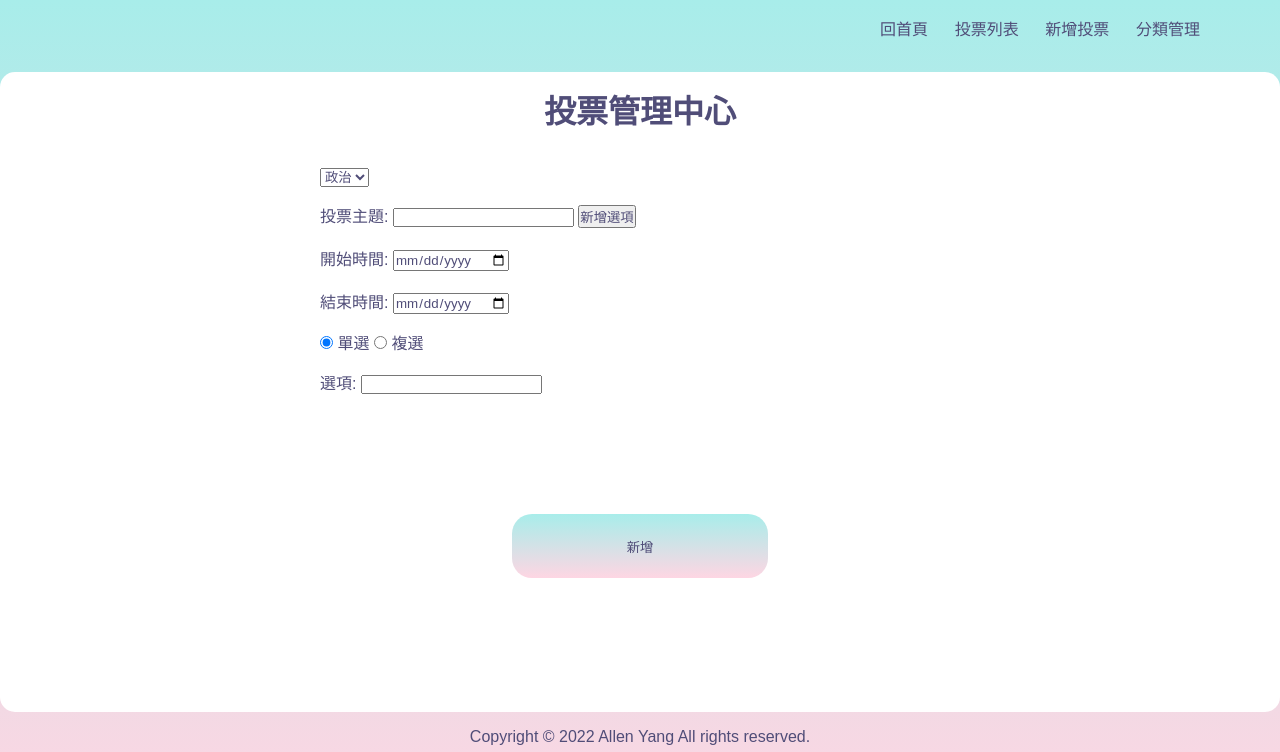
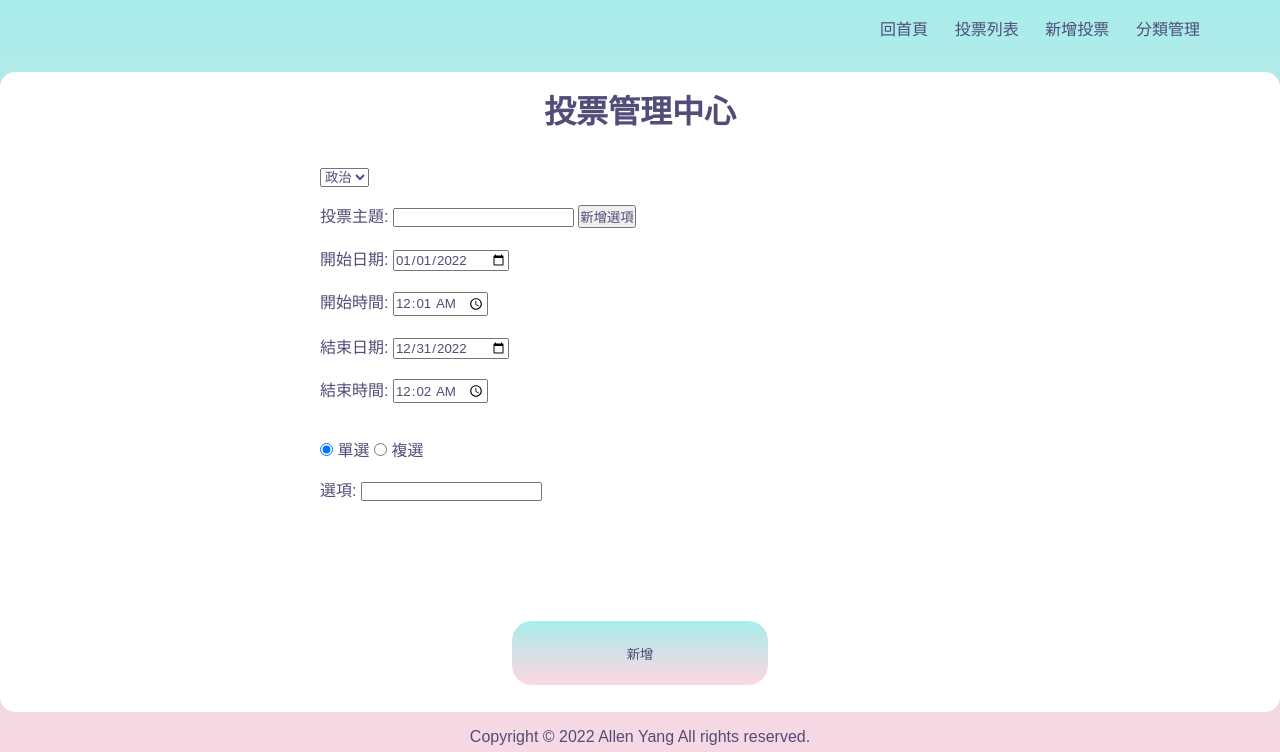
Before and after one commit to AllenYangNCTU/Electroral_System, a PHP site: page /back.php?do=add_vote in a window 1280 px wide. Shown: the top 752 px of the page. Run offline with PHP 8.4, Linux system fonts and the light colour scheme; data comes from the database, SQL or seed files in the repository.

Commit message:
增加時間ＨＭＳ欄位，投票期間顯示時間到秒，倒數欄位也顯示到秒

```diff
--- a/api/add_vote.php
+++ b/api/add_vote.php
@@ -10,6 +10,8 @@ $add_subject = [ //建立資料庫內容
   'multiple' => $_POST['multiple'],
   'start' => $_POST['start'],
   'end' => $_POST['end'],
+  'starttime' => $_POST['starttime'],
+  'endtime' => $_POST['endtime'],
 ];
 
 update_or_insert_contents_in_table('subjects', $add_subject); //儲存
--- a/back.php
+++ b/back.php
@@ -157,7 +157,7 @@
             <div>投票主題：</div>
             <div>單/複選題：</div>
             <div>投票期間：</div>
-            <div>剩餘天數：</div>
+            <div>剩餘時間：</div>
             <div>投票人數：</div>
             <div>操作：</div>
           </li>
@@ -186,22 +186,23 @@
               echo "<div class='subject_li'>複選題</div>";
             }
 
-            echo "<div class='subject_li'>"; //投票開始與結束時間
-            echo $subject['start'] . "~" . $subject['end'];
+            echo "<div class='subject_li' style='font-size: 16px;'> "; //投票開始與結束時間
+            echo $subject['start'] . " " . $subject['starttime'] . "~" . "<br>" . $subject['end'] . " " . $subject['starttime'];
             echo "</div>";
 
 
 
 
-            echo "<div class='subject_li'>"; //投票剩餘天數
+            echo "<div style='font-size:14px;' class='subject_li'>"; //投票剩餘天數
             $today = strtotime("now");
-            $end = strtotime($subject['end']);
+            $end = strtotime($subject['end'] . " " . $subject['endtime']);
+            if (($end - $today) > 0) { //如果投票還在進行
+              $remainday = ceil(($end - $today) / 86400);
+              $remainhours = ceil((($end - $today) % 86400) / 3600);
+              $remainminutes = ceil((($end - $today) % 3600) / 60);
+              $remainseconds = ceil(($end - $today) % 60);
 
-
-
-            if (($end - $today) > 0) { //如果投票還在進行
-              $remain = ceil(($end - $today) / (60 * 60 * 24));
-              echo "倒數" . $remain . "天結束";
+              echo "倒數" . $remainday . "天" . $remainhours . "小時" . $remainminutes . "分" . $remainseconds . "秒";
             } else { //如果投票已經截止
               echo "<span style='color:grey;'>投票已截止</span>";
             }
--- a/back/add_vote.php
+++ b/back/add_vote.php
@@ -20,10 +20,14 @@
       <label for="subject">投票主題:</label>
       <input type="text" name="subject" id="subject">
       <input type="button" value="新增選項" onclick="addOption()"><br><br>
+      <label for="">開始日期:</label>
+      <input type="date" name="start" value="2022-01-01" id=""><br><br>
       <label for="">開始時間:</label>
-      <input type="date" name="start" id=""><br><br>
+      <input type="time" name="starttime" value="00:01:00.000" id=""><br><br>
+      <label for="">結束日期:</label>
+      <input type="date" name="end" value="2022-12-31" id=""><br><br>
       <label for="">結束時間:</label>
-      <input type="date" name="end" id="">
+      <input type="time" name="endtime" value="00:02:00.000" id=""><br><br>
       <!-- <input type="time" name="" id="">  -->
       <!-- 點下這個按鈕 執行addOption的內容 -->
     </div>
```
Also changed, not shown: front/vote_list.php (+21 -37 lines).
